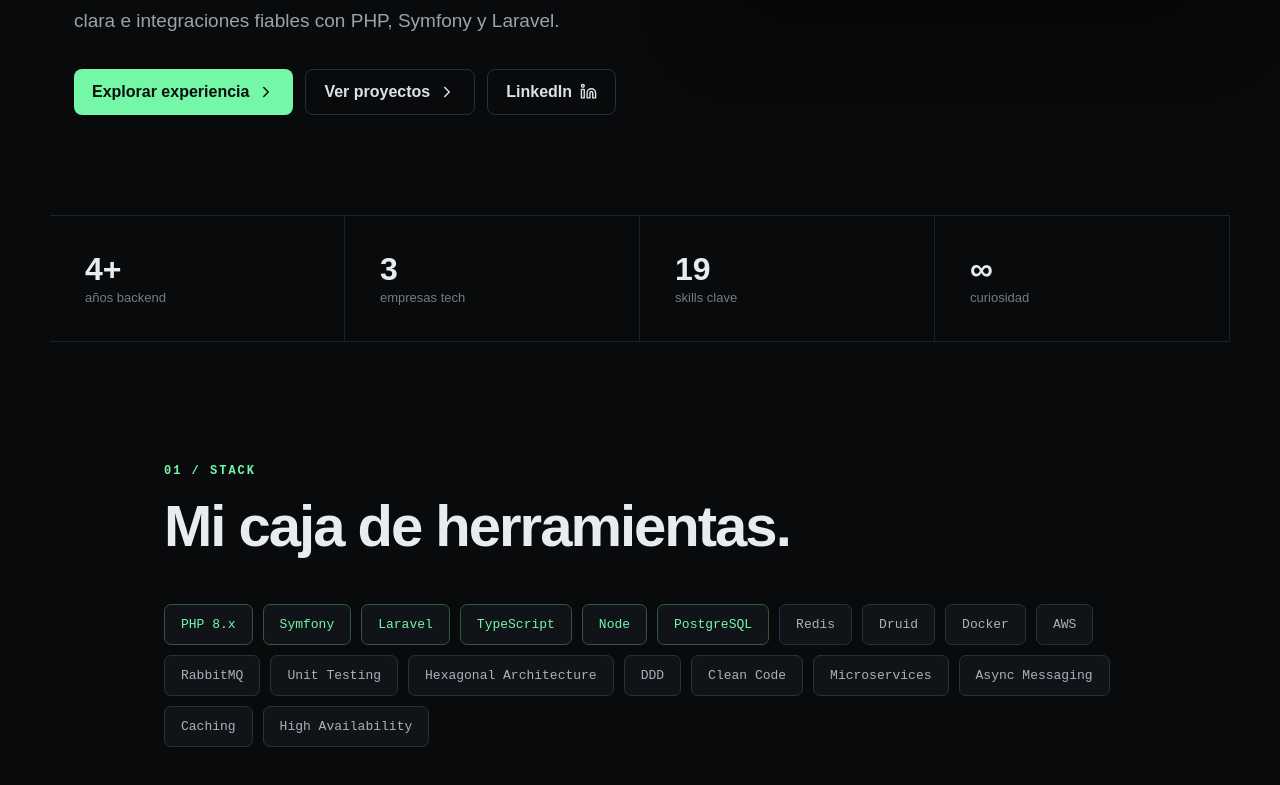
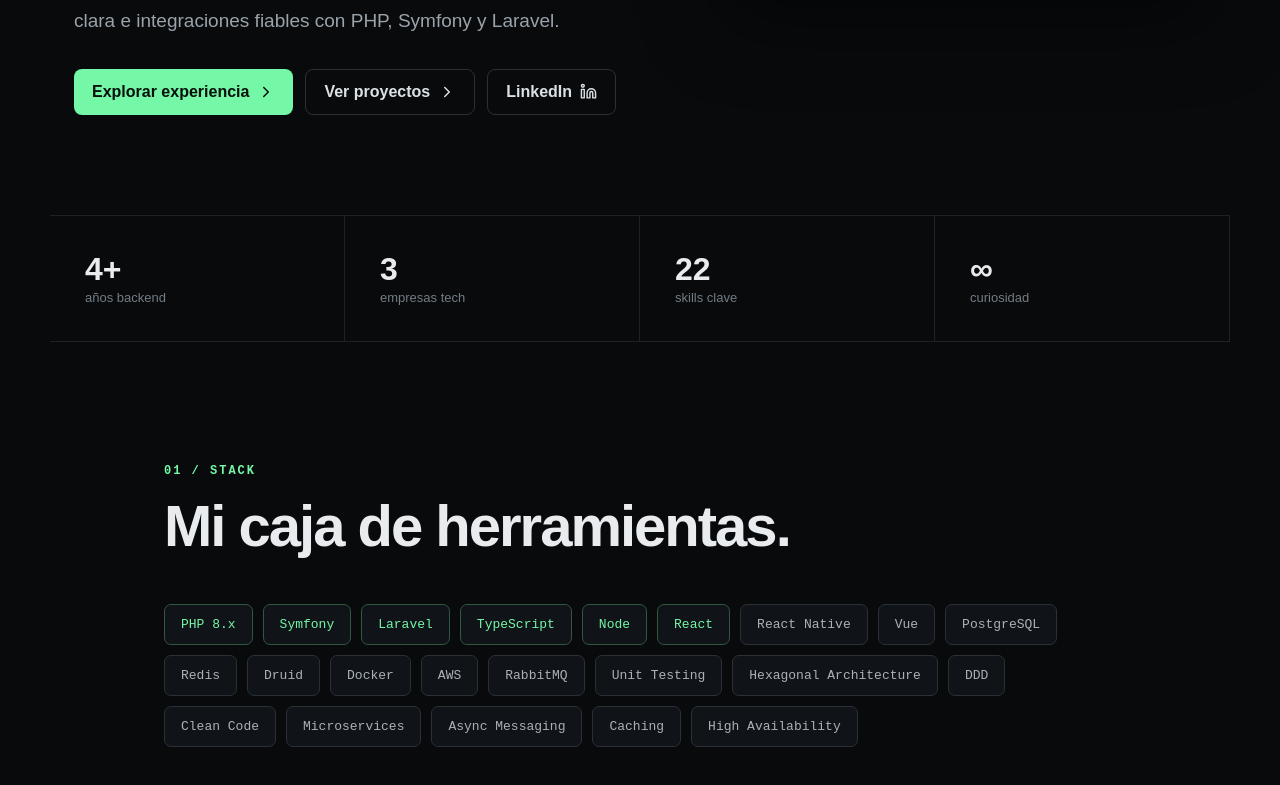
Before and after one commit to Benemox/Abe_cv_interactivo, a Next.js app: page / in a window 1280 px wide. Shown: the part 639-1424 px from the top of the page. Built offline with nearby package versions, Linux system fonts and the light colour scheme.

Commit message:
feat: add React React Native and Vue to skills

```diff
--- a/app/page.tsx
+++ b/app/page.tsx
@@ -31,13 +31,13 @@
     icon: House,
   },
 ];
-const skills=["PHP 8.x","Symfony","Laravel","TypeScript","Node","PostgreSQL","Redis","Druid","Docker","AWS","RabbitMQ","Unit Testing","Hexagonal Architecture","DDD","Clean Code","Microservices","Async Messaging","Caching","High Availability"];
+const skills=["PHP 8.x","Symfony","Laravel","TypeScript","Node","React","React Native","Vue","PostgreSQL","Redis","Druid","Docker","AWS","RabbitMQ","Unit Testing","Hexagonal Architecture","DDD","Clean Code","Microservices","Async Messaging","Caching","High Availability"];
 const jobs=[{company:"Nairoo",date:"Sep 2025 — Actualidad",stack:"PHP 8.4 · Laravel · PostgreSQL · Redis · GraphQL",text:"Construcción y evolución del core backend con Arquitectura Hexagonal y DDD. Diseño de casos de uso, entidades, puertos y adaptadores; refactor de legacy e integraciones. Desarrollo del backend de un Channel Manager."},{company:"Up Spain",date:"Feb 2023 — Oct 2025",stack:"PHP 8.2 · Symfony · PostgreSQL · Redis · Elasticsearch · Azure",text:"Arquitectura Hexagonal y DDD, APIs, microservicios Dockerizados y mensajería asíncrona. Integraciones con AS400 y ecosistema Azure."},{company:"SunMedia",date:"Ago 2021 — Feb 2023",stack:"PHP · Symfony · PostgreSQL · Redis · Druid · AWS",text:"Plataformas de gestión, reporting y análisis de costes con foco en rendimiento y escalabilidad. Microservicios, Clean Code y colas asíncronas."}];
 const layers=[["HTTP / API","Controller"],["APPLICATION","Use Case · Command / Query"],["DOMAIN","Entity · Value Object · Domain Service"],["PORTS","Repository · Gateway"],["INFRASTRUCTURE","Doctrine · Redis · RabbitMQ"]];
 export default function Home(){const [mode,setMode]=useState<"recruiter"|"developer">("recruiter"); const [cmd,setCmd]=useState("help"); const output:Record<string,string>={help:"Comandos: skills · experience · projects · architecture · contact",skills:"PHP / Symfony / Laravel / PostgreSQL / Redis / Docker / RabbitMQ / DDD",experience:"Nairoo → Up Spain → SunMedia",projects:"AvispasIA · Gonabba · Casa en orden — trabajos en desarrollo. Explora sus webs en la sección de proyectos.",architecture:"HTTP → Application → Domain → Ports → Infrastructure",contact:"LinkedIn: /in/abelabbasi"}; return <main>
 <nav><b>AA<span>.</span></b><div className="mode"><button className={mode==="recruiter"?"active":""} onClick={()=>setMode("recruiter")}>Recruiter</button><button className={mode==="developer"?"active":""} onClick={()=>setMode("developer")}>Developer</button></div></nav>
 <section className="hero"><motion.div initial={{opacity:0,y:20}} animate={{opacity:1,y:0}}><p className="eyebrow">BACKEND DEVELOPER · MADRID</p><h1>Construyo el sistema<br/>que <em>no se ve</em>,<br/>pero lo sostiene todo.</h1><p className="lead">Soy <strong>Abel Abbasi</strong>. Diseño sistemas mantenibles, lógica de dominio clara e integraciones fiables con PHP, Symfony y Laravel.</p><div className="actions"><a href="#experience">Explorar experiencia <ChevronRight size={18}/></a><a className="ghost" href="#projects">Ver proyectos <ChevronRight size={18}/></a><a className="ghost" href="https://www.linkedin.com/in/abelabbasi">LinkedIn <Linkedin size={17}/></a></div></motion.div><div className="terminal"><div className="termbar"><i/><i/><i/><span>abel@backend:~</span></div><div className="termbody"><p><span>abel@portfolio</span>:~$ {cmd}</p><p className="out">{output[cmd]||"Comando no encontrado. Prueba: help"}</p><div className="commands">{Object.keys(output).map(x=><button key={x} onClick={()=>setCmd(x)}>{x}</button>)}</div><p><span>abel@portfolio</span>:~$ <b className="cursor">_</b></p></div></div></section>
-<section className="stats"><div><b>4+</b><span>años backend</span></div><div><b>3</b><span>empresas tech</span></div><div><b>19</b><span>skills clave</span></div><div><b>∞</b><span>curiosidad</span></div></section>
+<section className="stats"><div><b>4+</b><span>años backend</span></div><div><b>3</b><span>empresas tech</span></div><div><b>22</b><span>skills clave</span></div><div><b>∞</b><span>curiosidad</span></div></section>
 <section id="skills"><p className="eyebrow">01 / STACK</p><h2>Mi caja de herramientas.</h2><div className="chips">{skills.map((s,i)=><motion.span whileHover={{y:-3}} key={s} className={i<6?"hot":""}>{s}</motion.span>)}</div></section>
 <section id="experience"><p className="eyebrow">02 / EXPERIENCIA</p><h2>Código en producción.</h2><div className="timeline">{jobs.map((j,i)=><motion.article initial={{opacity:0,x:-20}} whileInView={{opacity:1,x:0}} viewport={{once:true}} key={j.company}><div className="dot"/><small>{j.date}</small><h3>{j.company}</h3><code>{j.stack}</code><p>{j.text}</p>{mode==="developer"&&<div className="devdetail"><GitBranch size={15}/> Domain-first · Tests · SOLID · Integraciones</div>}</motion.article>)}</div></section>
 <section id="projects" className="projects" aria-labelledby="projects-title">
```
